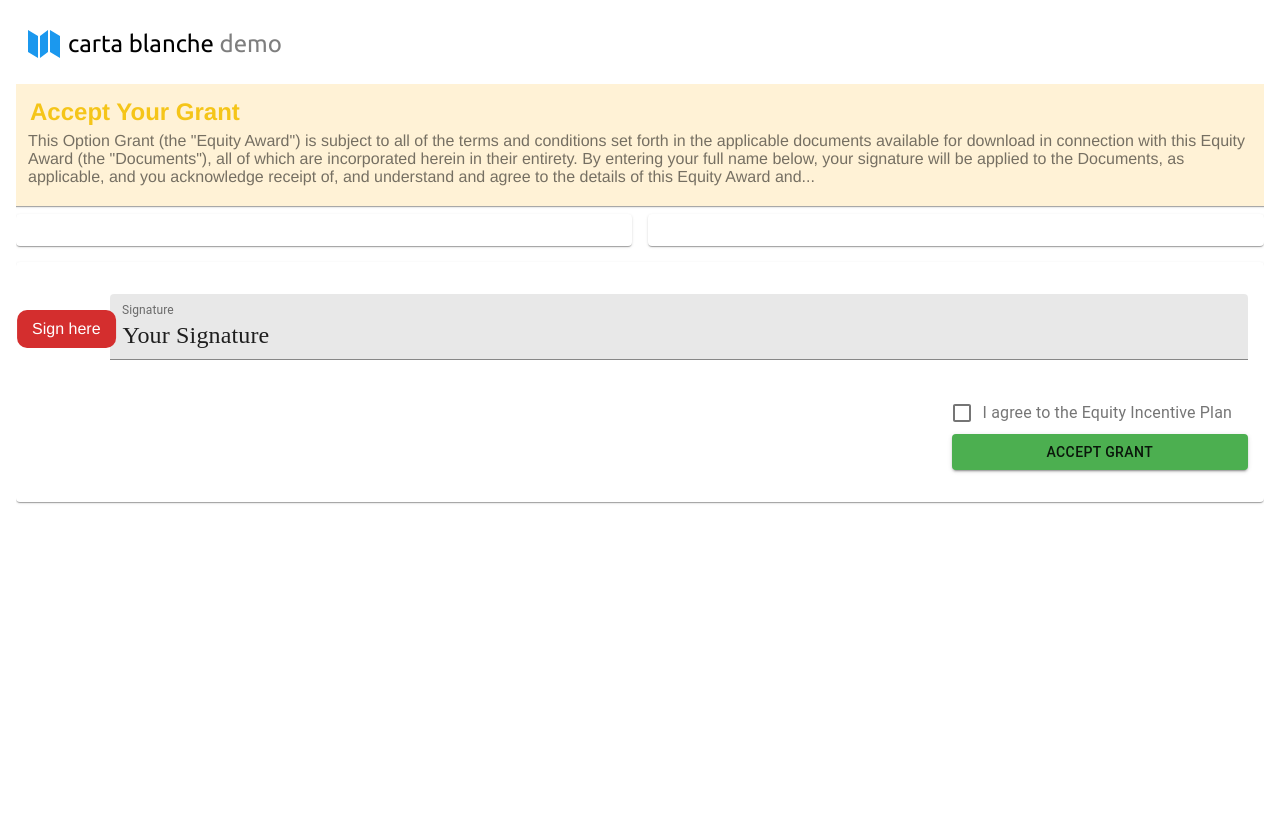
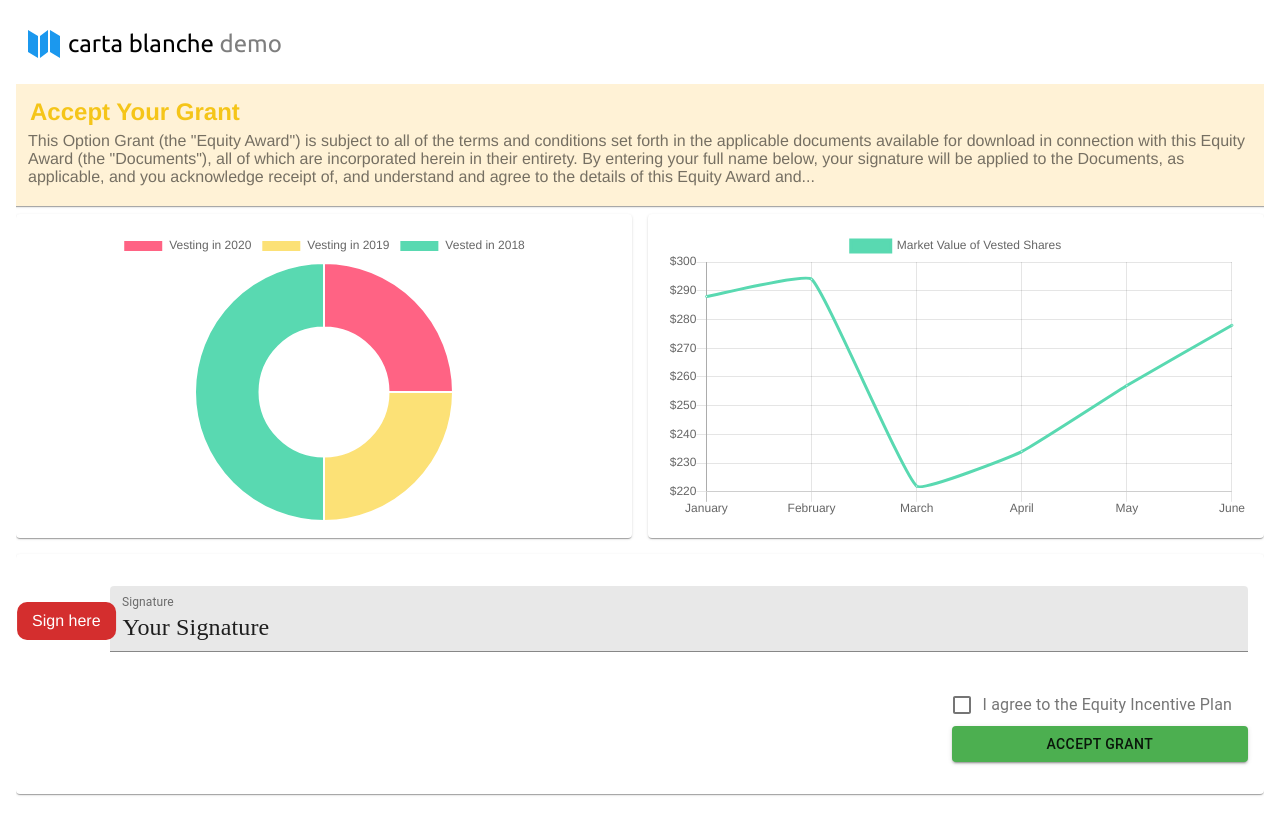
Before and after one commit to hdehal/carta-demo, a React (Create React App) app: page / in a window 1280 px wide. Before the commit the page ends 800 px from the top, so only its background shows below. Built offline with nearby package versions, Linux system fonts and the light colour scheme; a web font is replaced by a local one.

Commit message:
Create lineGraph and pieChart components with dummy sample data

```diff
--- a/src/App.js
+++ b/src/App.js
@@ -7,6 +7,8 @@ import Paper from "@material-ui/core/Paper";
 import { makeStyles } from '@material-ui/core/styles';
 import Form from './components/form';
 import Grant from './components/grant';
+import PieChart from './components/pieChart';
+import LineGraph from './components/lineGraph';
 
 const useStyles = makeStyles((theme) => ({
   paper: {
@@ -34,13 +36,13 @@ function App() {
 
           <Grid item xs={12} sm={6}>
             <Paper className={classes.paper}>
-
+              <PieChart />
             </Paper>
           </Grid>
 
           <Grid item xs={12} sm={6}>
             <Paper className={classes.paper}>
-
+              <LineGraph />
             </Paper>
           </Grid>
 
--- /dev/null
+++ b/src/components/lineGraph.js
@@ -0,0 +1,55 @@
+import React from 'react';
+import { Line } from 'react-chartjs-2';
+
+/* Sample graphs and data per
+https://github.com/jerairrest/react-chartjs-2
+https://www.chartjs.org/docs/latest/getting-started/usage.html
+*/
+
+const options = {
+    scales: {
+        yAxes: [{
+            ticks: {
+                // Include a dollar sign in the ticks
+                callback: function (value, index, values) {
+                    return '$' + value;
+                }
+            }
+        }]
+    }
+}
+
+const data = {
+    labels: ['January', 'February', 'March', 'April', 'May', 'June'],
+    datasets: [
+        {
+            label: 'Market Value of Vested Shares',
+            fill: false,
+            lineTension: 0.1,
+            backgroundColor: 'rgba(89, 217, 177,0.4)',
+            borderColor: 'rgba(89, 217, 177,1)',
+            borderCapStyle: 'butt',
+            borderDash: [],
+            borderDashOffset: 0.0,
+            borderJoinStyle: 'miter',
+            pointBorderColor: 'rgba(89, 217, 177,1)',
+            pointBackgroundColor: '#fff',
+            pointBorderWidth: 1,
+            pointHoverRadius: 5,
+            pointHoverBackgroundColor: 'rgba(89, 217, 177,1)',
+            pointHoverBorderColor: 'rgba(220,220,220,1)',
+            pointHoverBorderWidth: 2,
+            pointRadius: 1,
+            pointHitRadius: 10,
+            data: [288, 294, 222, 234, 257, 278]
+        }
+    ]
+};
+
+class LineGraph extends React.Component {
+    render() {
+        return (<Line data={data} options={options} />)
+    }
+}
+
+export default LineGraph;
--- /dev/null
+++ b/src/components/pieChart.js
@@ -0,0 +1,33 @@
+import React from 'react';
+import { Doughnut } from 'react-chartjs-2';
+
+/* Sample graphs and data per
+https://github.com/jerairrest/react-chartjs-2
+https://www.chartjs.org/docs/latest/getting-started/usage.html
+*/
+
+const data = {
+    datasets: [{
+        data: [25, 25, 50],
+        backgroundColor: [
+            'rgba(255, 99, 132, 1)',
+            'rgba(252, 225, 118, 1)',
+            'rgba(89, 217, 177, 1)'
+        ],
+    }],
+
+    // These labels appear in the legend and in the tooltips when hovering different arcs
+    labels: [
+        'Vesting in 2020',
+        'Vesting in 2019',
+        'Vested in 2018'
+    ]
+};
+
+class PieChart extends React.Component {
+    render() {
+        return (<Doughnut data={data} />)
+    }
+}
+
+export default PieChart;
```
